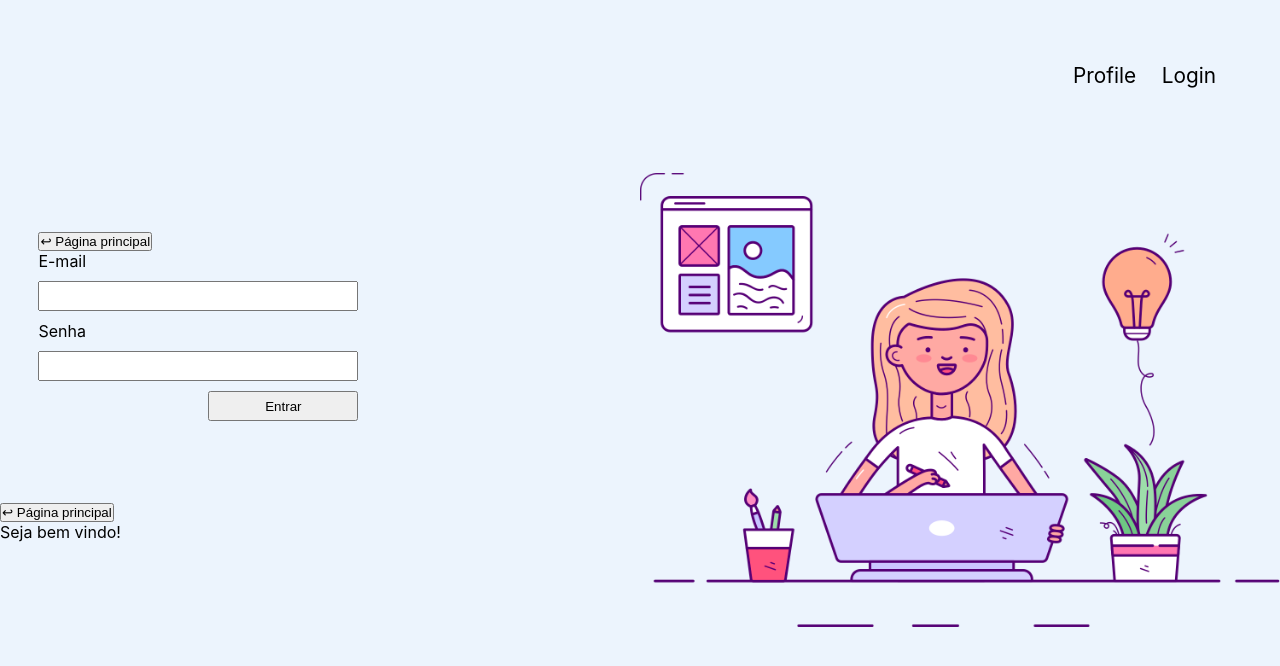
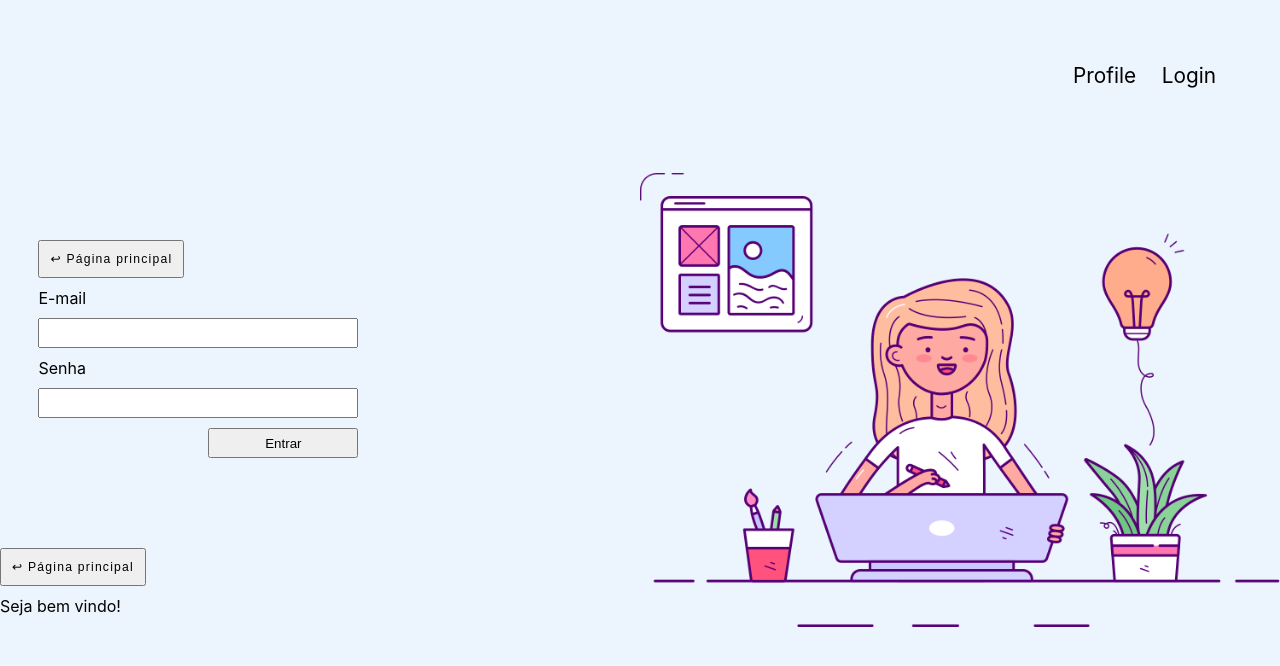
Before and after one commit to estefaneluz/react-router-dom, a React (Create React App) app in the folder classe-01/: page / in a window 1280 px wide. Shown: the top 666 px of the page. Built offline with nearby package versions, Linux system fonts and the light colour scheme.

Commit message:
css base no botao voltarHome

```diff
--- a/classe-01/src/components/Login/style.css
+++ b/classe-01/src/components/Login/style.css
@@ -14,6 +14,7 @@ form button {
   width: 150px;
   align-self: flex-end;
   height: 30px;
+  cursor: pointer;
 }
 
 form input {
--- a/classe-01/src/components/VoltarHome/index.js
+++ b/classe-01/src/components/VoltarHome/index.js
@@ -1,3 +1,5 @@
+import './style.css'
+
 export default function VoltarHome() {
-  return <button> ↩ Página principal</button>
+  return <button className="voltar-home"> ↩ Página principal</button>
 }
--- /dev/null
+++ b/classe-01/src/components/VoltarHome/style.css
@@ -0,0 +1,7 @@
+.voltar-home {
+  padding: 10px;
+  font-size: 0.76em;
+  letter-spacing: 0.1em;
+  margin: 10px 0;
+  cursor: pointer;
+}
```
